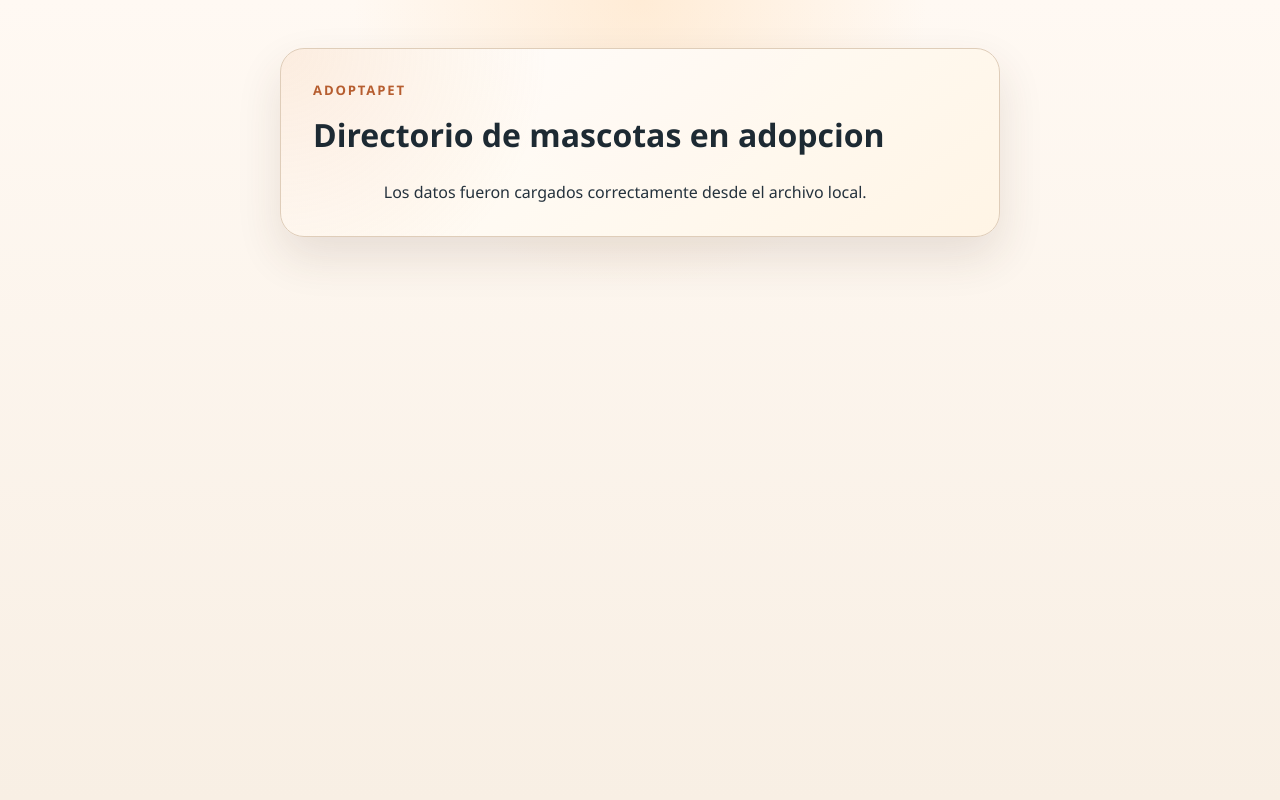
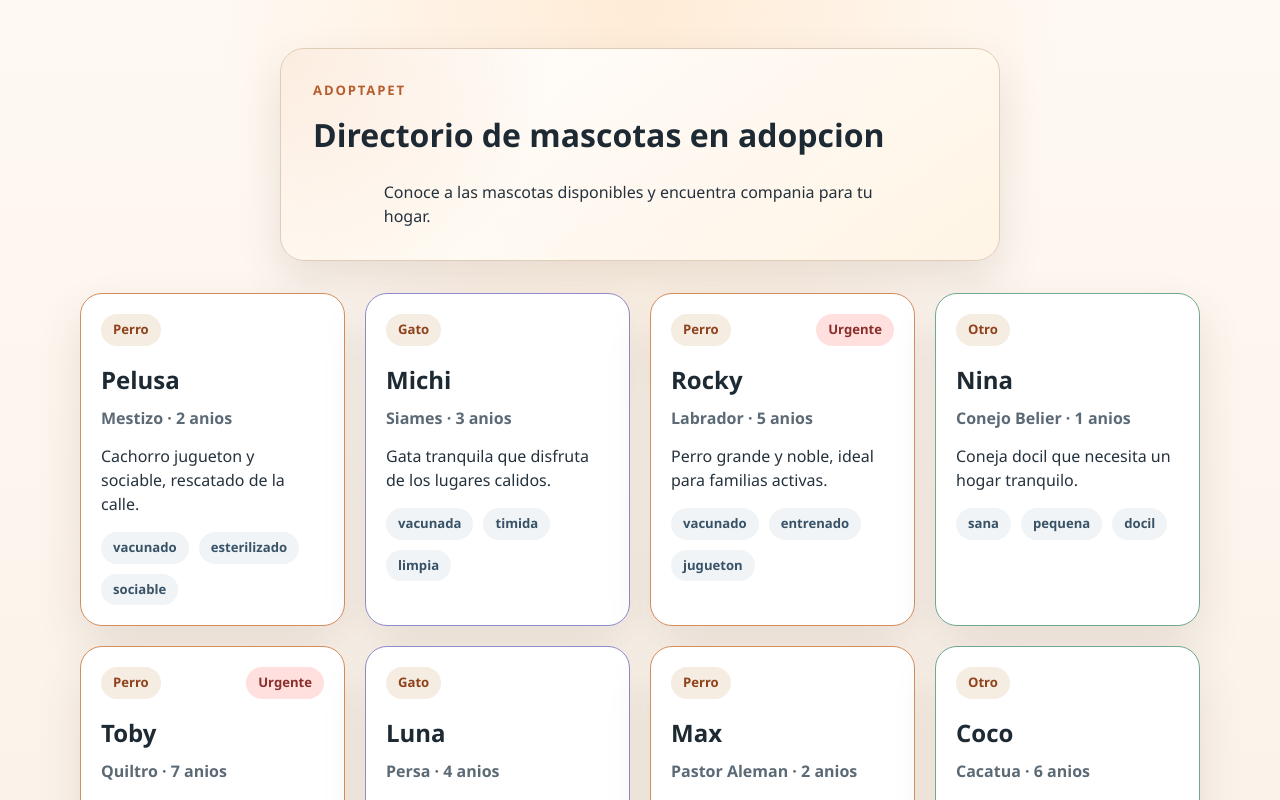
Before and after one commit to Lucho8011/adoptapet-react-LuisJimenez, a React (Vite) app: page / in a window 1280 px wide. Shown: the top 800 px of the page. Built offline with nearby package versions, Linux system fonts and the light colour scheme.

Commit message:
feat: renderizado de la lista con key

```diff
--- a/src/App.css
+++ b/src/App.css
@@ -5,7 +5,7 @@
 
 .hero {
   max-width: 720px;
-  margin: 0 auto;
+  margin: 0 auto 32px;
   padding: 32px;
   border: 1px solid var(--color-border);
   border-radius: 24px;
@@ -26,6 +26,14 @@
 
 .hero__text {
   max-width: 56ch;
+  margin: 0 auto;
+}
+
+.mascotas-grid {
+  display: grid;
+  grid-template-columns: repeat(auto-fit, minmax(240px, 1fr));
+  gap: 20px;
+  max-width: 1120px;
   margin: 0 auto;
 }
 
--- a/src/App.jsx
+++ b/src/App.jsx
@@ -1,18 +1,19 @@
 import { mascotas } from './data/mascotas'
+import ListaMascotas from './components/ListaMascotas'
 import './App.css'
 
 function App() {
-  console.log('Mascotas cargadas:', mascotas)
-
   return (
     <main className="app-shell">
       <header className="hero">
         <p className="hero__eyebrow">AdoptaPet</p>
         <h1>Directorio de mascotas en adopcion</h1>
         <p className="hero__text">
-          Los datos fueron cargados correctamente desde el archivo local.
+          Conoce a las mascotas disponibles y encuentra compania para tu hogar.
         </p>
       </header>
+
+      <ListaMascotas mascotas={mascotas} />
     </main>
   )
 }
--- /dev/null
+++ b/src/components/ListaMascotas.jsx
@@ -0,0 +1,25 @@
+import MascotaCard from './MascotaCard'
+
+/**
+ * Recibe un arreglo de mascotas y muestra una tarjeta por cada elemento.
+ */
+function ListaMascotas({ mascotas = [] }) {
+  return (
+    <section className="mascotas-grid" aria-label="Listado de mascotas">
+      {mascotas.map((mascota) => (
+        <MascotaCard
+          key={mascota.id}
+          nombre={mascota.nombre}
+          raza={mascota.raza}
+          edad={mascota.edad}
+          especie={mascota.especie}
+          descripcion={mascota.descripcion}
+          caracteristicas={mascota.caracteristicas}
+          adopcionUrgente={mascota.adopcionUrgente}
+        />
+      ))}
+    </section>
+  )
+}
+
+export default ListaMascotas
```
